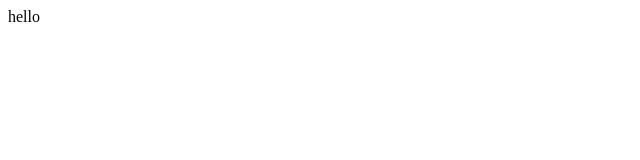
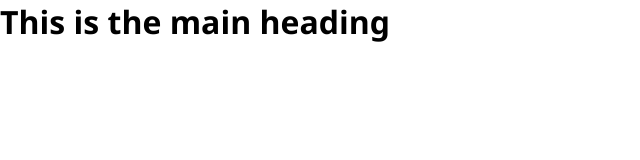
Before and after one commit to timohm/lektion6, a plain HTML site: page index.html in a window 1280 px wide. Shown: the whole page, without its empty margins (0-640 px from the left). Drawn offline with Linux system fonts and the light colour scheme.

Commit message:
added heading

```diff
--- a/index.html
+++ b/index.html
@@ -1 +1,14 @@
-hello
+<!DOCTYPE html>
+<html lang="en">
+<head>
+    <meta charset="UTF-8">
+    <meta name="viewport" content="width=device-width, initial-scale=1.0">
+    <title>Document</title>
+    <link rel="stylesheet" href="style.css">
+</head>
+<body>
+    <div class="mainBody">
+        <h1 class="mainHeading">This is the main heading</h1>
+    </div>
+</body>
+</html>
--- a/style.css
+++ b/style.css
@@ -0,0 +1,9 @@
+* {
+    margin: 0;
+    padding: 0;
+}
+
+h1 {
+    font-size: 1,5rem;
+    font-family: 'Segoe UI', Tahoma, Geneva, Verdana, sans-serif;
+}
```
